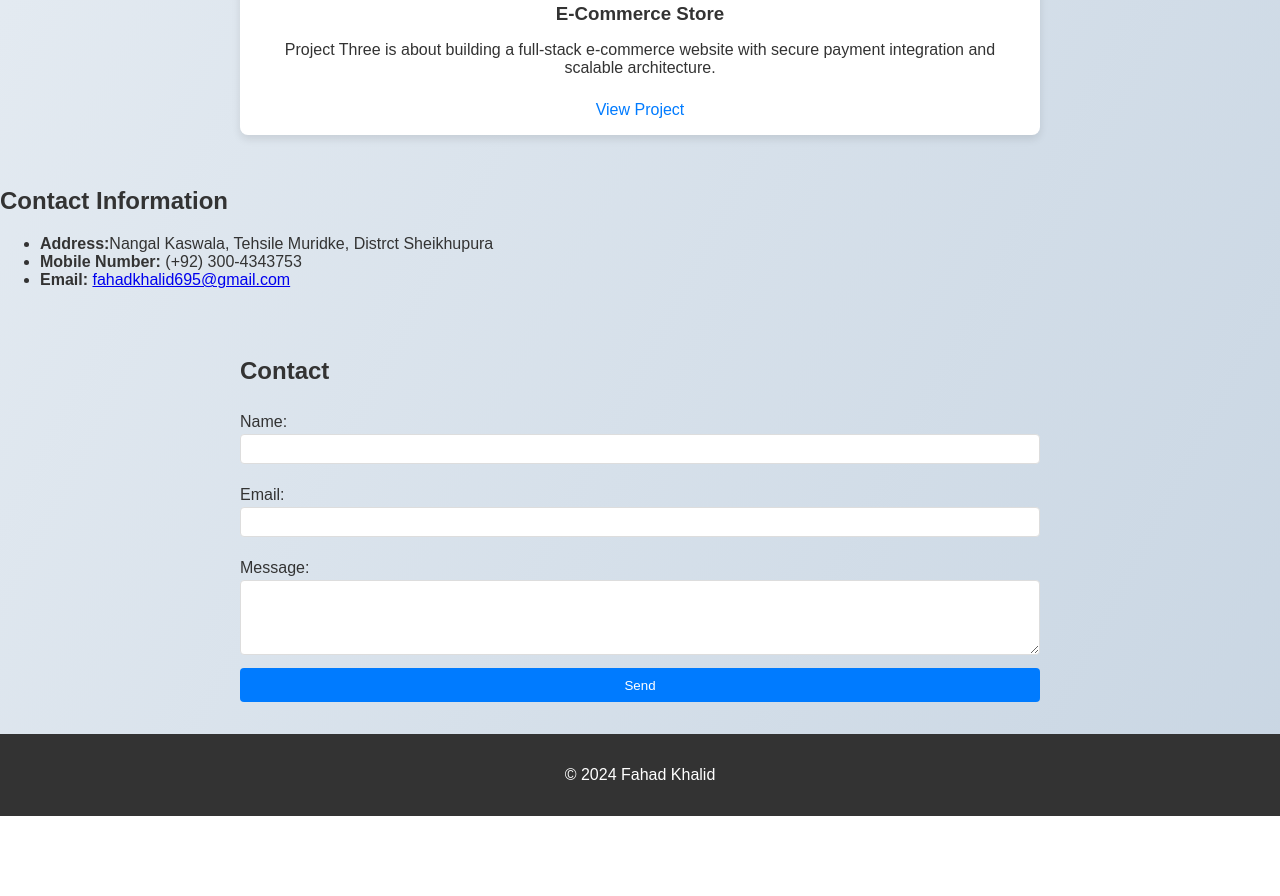
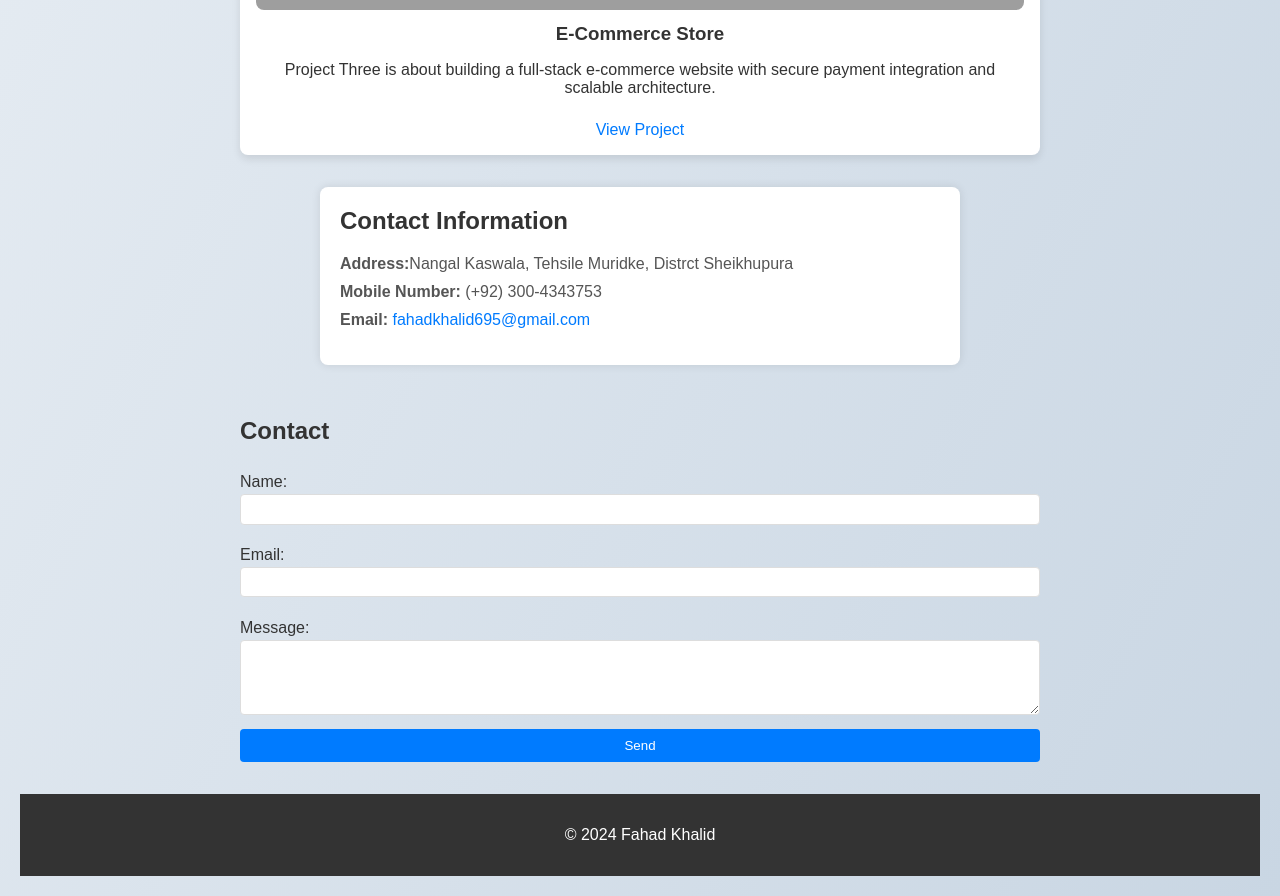
Before and after one commit to fahadkhalid695/fahad-portfolio, a plain HTML site: page index.html in a window 1280 px wide. Shown: the part 1603-2499 px from the top of the page. Before the commit the page ends 2419 px from the top, so only its background shows below. Drawn offline with Linux system fonts and the light colour scheme; grey boxes are pictures that could not be loaded.

Commit message:
Update styles.css

```diff
--- a/styles.css
+++ b/styles.css
@@ -116,3 +116,41 @@ footer {
     text-align: center;
     padding: 1em 0;
 }
+body {
+    font-family: Arial, sans-serif;
+    margin: 20px;
+    background-color: #f4f4f4;
+}
+
+.contact-info {
+    background-color: #fff;
+    border-radius: 8px;
+    box-shadow: 0 0 10px rgba(0, 0, 0, 0.1);
+    padding: 20px;
+    max-width: 600px;
+    margin: auto;
+}
+
+.contact-info h2 {
+    margin-top: 0;
+    color: #333;
+}
+
+.contact-info ul {
+    list-style-type: none;
+    padding: 0;
+}
+
+.contact-info li {
+    margin-bottom: 10px;
+    color: #555;
+}
+
+.contact-info a {
+    color: #007bff;
+    text-decoration: none;
+}
+
+.contact-info a:hover {
+    text-decoration: underline;
+}
```
